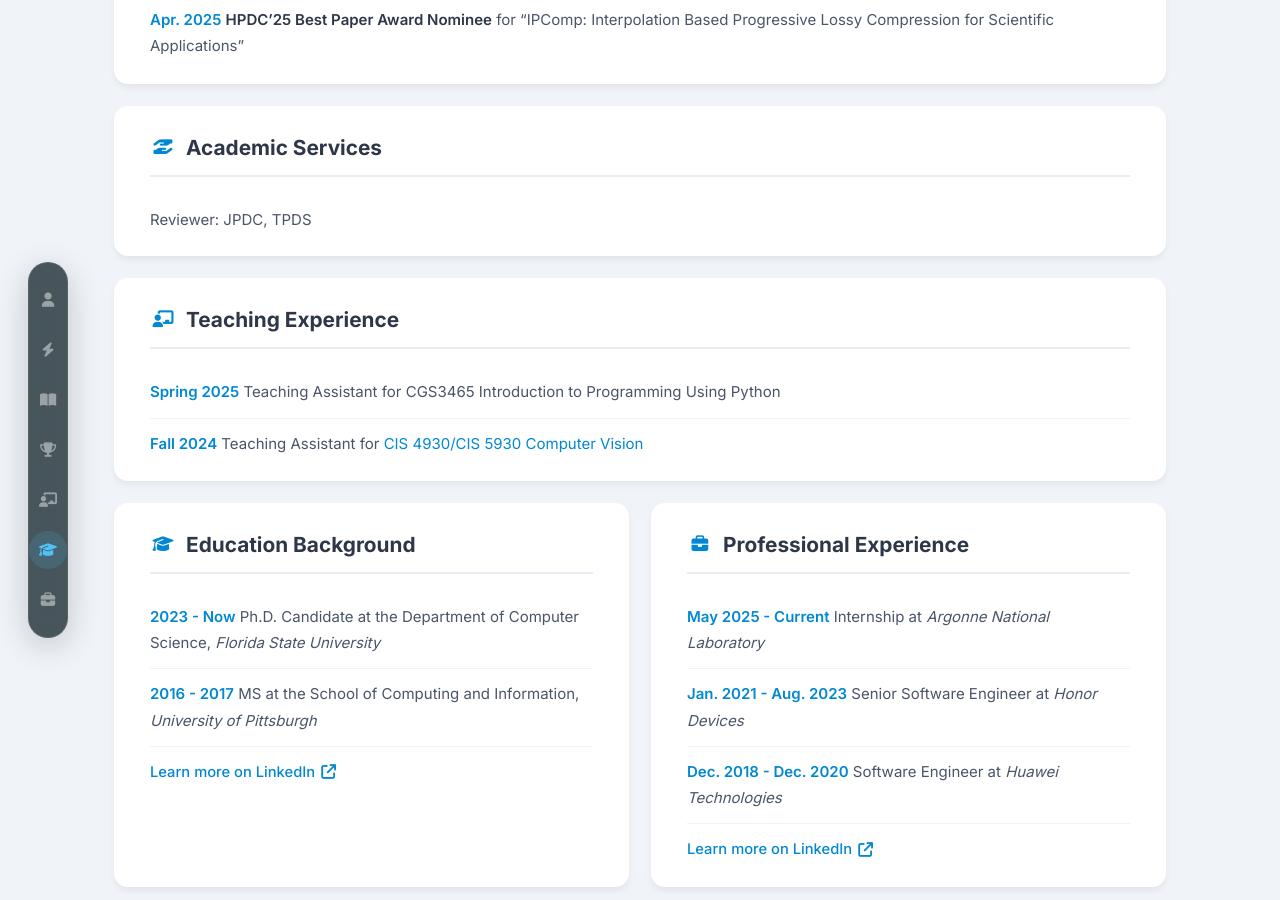
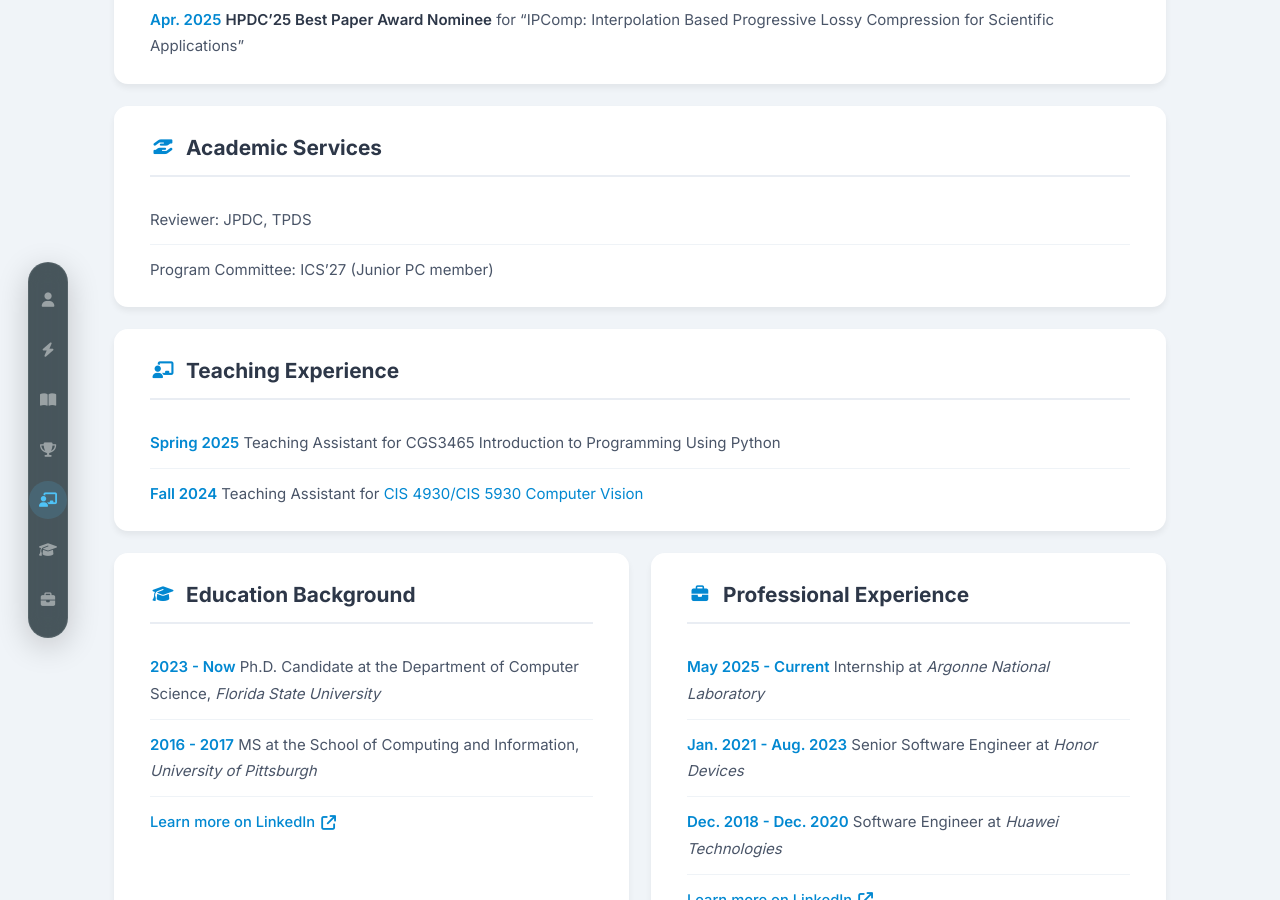
Before and after one commit to ruoyush/ruoyush.github.io, a Jekyll site: the page built from index.md, in a window 1280 px wide and 900 px high, scrolled down 2220 px. Built offline with Jekyll 4.4.1, drawn with Linux system fonts in a browser that asks for light colours.

Commit message:
Add academic service

```diff
--- a/index.md
+++ b/index.md
@@ -61,6 +61,7 @@ Longtao Zhang, **Ruoyu Li**, Congrong Ren, Sheng Di, Jinyang Liu, Jiajun Huang,
 
 ## <i class="fa-solid fa-hand-holding-hand"></i> Academic Services
 - Reviewer: JPDC, TPDS
+- Program Committee: ICS'27 (Junior PC member)
 
 ## <i class="fa-solid fa-chalkboard-user"></i> Teaching Experience
 - **Spring 2025**  Teaching Assistant for CGS3465 Introduction to Programming Using Python
```
